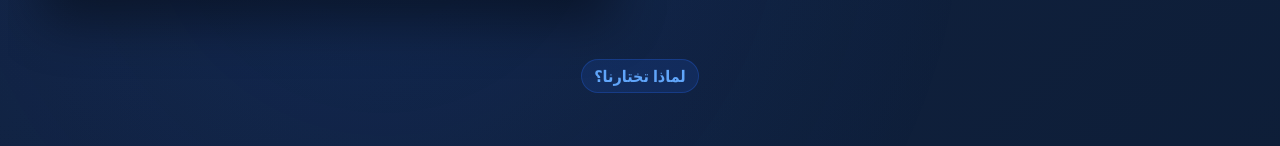
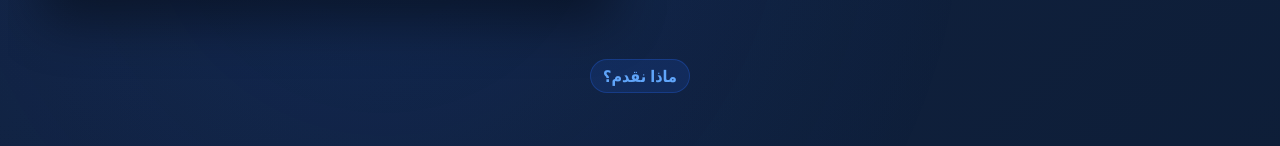
Before and after one commit to tomasmehany/almny-alaolom, a Next.js app: page / in a window 1280 px wide. Shown: the part 502-648 px from the top of the page. Built offline with nearby package versions, Linux system fonts and the light colour scheme.

Commit message:
Update page.tsx

```diff
--- a/app/page.tsx
+++ b/app/page.tsx
@@ -204,7 +204,7 @@ export default function Home() {
         {/* مميزات المنصة */}
         <div style={styles.featuresSection}>
           <div style={styles.sectionHeader}>
-            <span style={styles.sectionBadge}>لماذا تختارنا؟</span>
+            <span style={styles.sectionBadge}>ماذا نقدم؟</span>
             <h2 style={{
               ...styles.sectionTitle,
               fontSize: isMobile ? '24px' : '36px'
```
